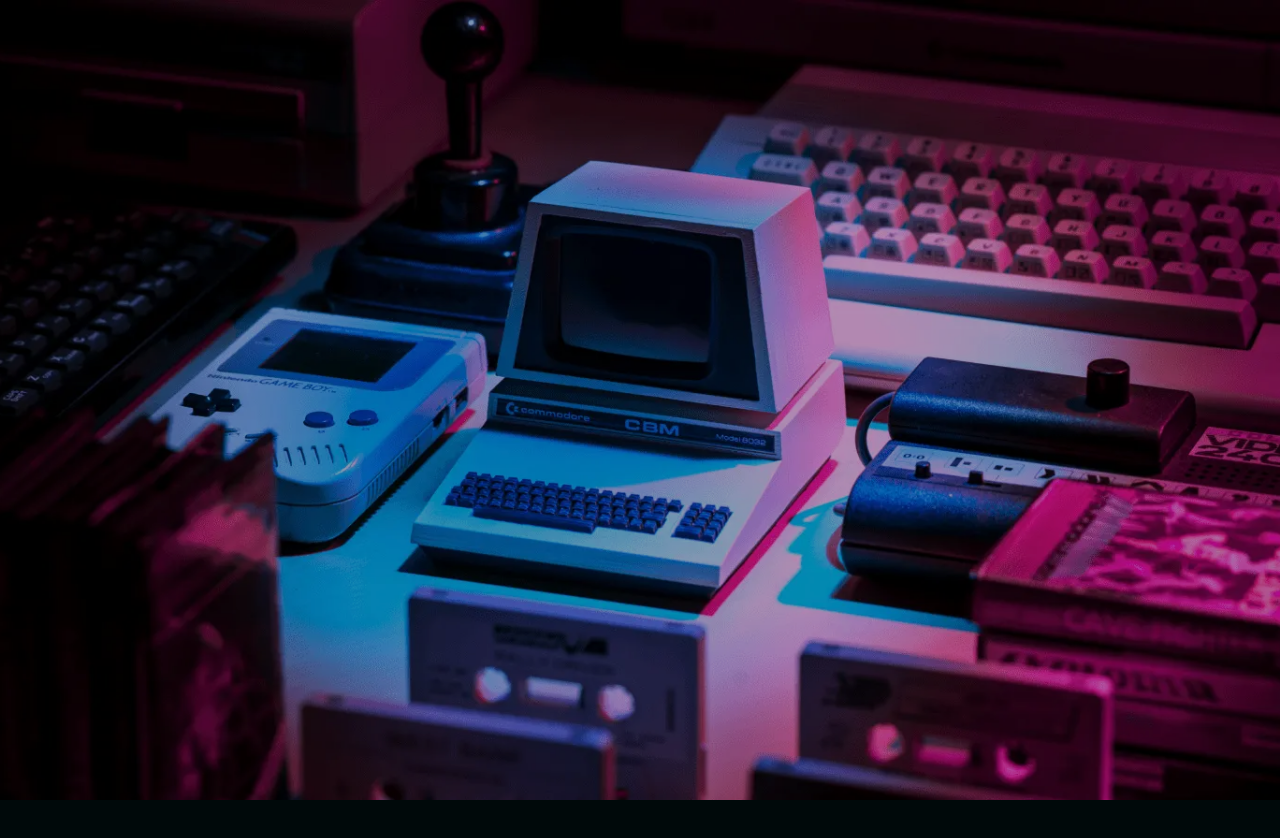
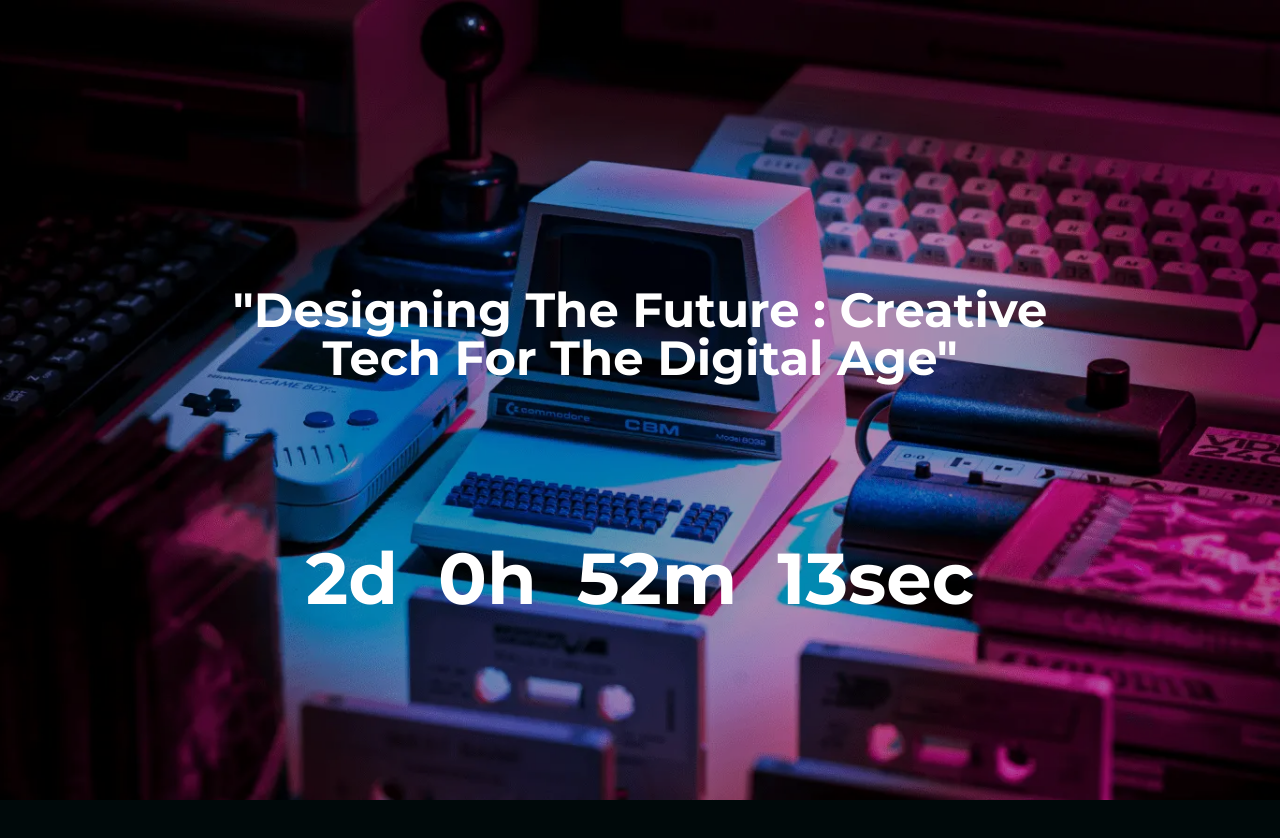
Before and after one commit to FOSTI-UMS/fostifest-24, a Next.js app: page / in a window 1280 px wide. Shown: the top 838 px of the page. Built offline with nearby package versions, Linux system fonts and the light colour scheme.

Commit message:
header countdown

```diff
--- a/src/components/home/header/header.jsx
+++ b/src/components/home/header/header.jsx
@@ -1,7 +1,78 @@
+"use client";
 import { ImageConstants } from "@/constants/images_constant";
+import { useEffect, useState, useCallback } from "react";
 
-const HeaderSection = ({}) => {
-  return <div className="min-h-screen bg-center bg-cover" style={{ backgroundImage: `url(${ImageConstants.bgHeader.src})`, filter: "brightness(0.7)" }}></div>;
+const HeaderSection = () => {
+  const [partyTime, setPartyTime] = useState(false);
+  const [time, setTime] = useState({ days: 0, hours: 0, minutes: 0, seconds: 0 });
+
+  const calculateTimeLeft = useCallback(() => {
+    const target = new Date("8/8/2024 23:59:59");
+    const now = new Date();
+    const difference = target.getTime() - now.getTime();
+
+    if (difference <= 0) {
+      setPartyTime(true);
+      return { days: 0, hours: 0, minutes: 0, seconds: 0 };
+    }
+
+    return {
+      days: Math.floor(difference / (1000 * 60 * 60 * 24)),
+      hours: Math.floor((difference % (1000 * 60 * 60 * 24)) / (1000 * 60 * 60)),
+      minutes: Math.floor((difference % (1000 * 60 * 60)) / (1000 * 60)),
+      seconds: Math.floor((difference % (1000 * 60)) / 1000)
+    };
+  }, []);
+
+  useEffect(() => {
+    const interval = setInterval(() => {
+      setTime(calculateTimeLeft());
+    }, 1000);
+
+    return () => clearInterval(interval);
+  }, [calculateTimeLeft]);
+
+  return (
+    <div
+      className="min-h-screen bg-center bg-cover"
+      style={{ backgroundImage: `url(${ImageConstants.bgHeader.src})`, filter: "brightness(1)" }}
+    >
+      <div className="flex flex-col justify-center items-center min-h-screen bg-black bg-opacity-30">
+        <div className="text-center max-w-4xl my-20 px-4">
+          <h1 className="text-2xl sm:text-3xl md:text-4xl lg:text-5xl font-bold py-5 mb-5">
+            "Designing The Future : Creative Tech For The Digital Age"
+          </h1>
+        </div>
+        <div className="mt-10">
+          {partyTime ? (
+            <h1 className="text-2xl sm:text-3xl md:text-4xl">KOMPETISI DIMULAI!!!</h1>
+          ) : (
+            <div className="timer-wrapper">
+  <div className="timer-inner flex flex-wrap justify-center gap-10 font-bold text-2xl sm:text-3xl md:text-4xl lg:text-7xl">
+    <div className="timer-segment flex items-center">
+      <span className="time">{time.days}</span>
+      <span className="label">d</span>
+    </div>
+    <div className="timer-segment flex items-center">
+      <span className="time">{time.hours}</span>
+      <span className="label">h</span>
+    </div>
+    <div className="timer-segment flex items-center">
+      <span className="time">{time.minutes}</span>
+      <span className="label">m</span>
+    </div>
+    <div className="timer-segment flex items-center">
+      <span className="time">{time.seconds}</span>
+      <span className="label">sec</span>
+    </div>
+  </div>
+</div>
+
+          )}
+        </div>
+      </div>
+    </div>
+  );
 };
 
 export default HeaderSection;
```
